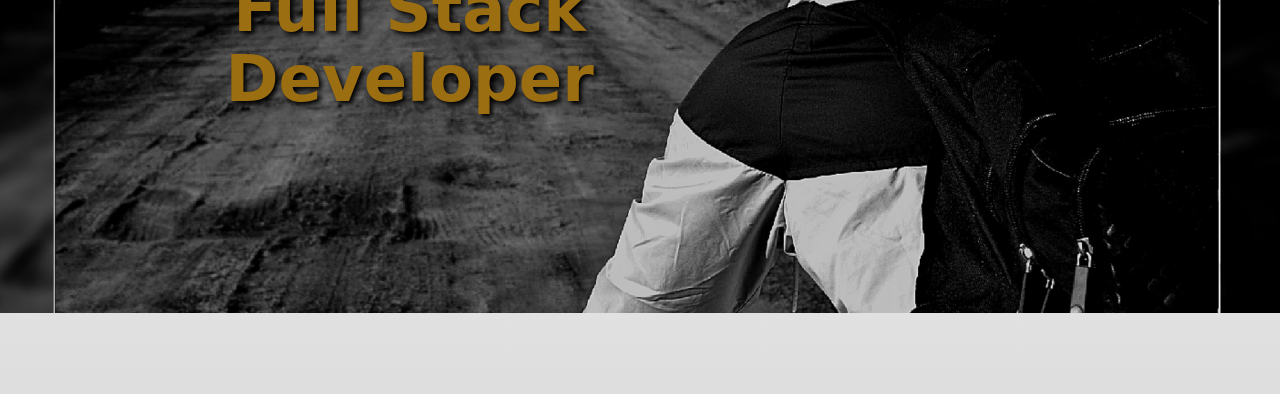
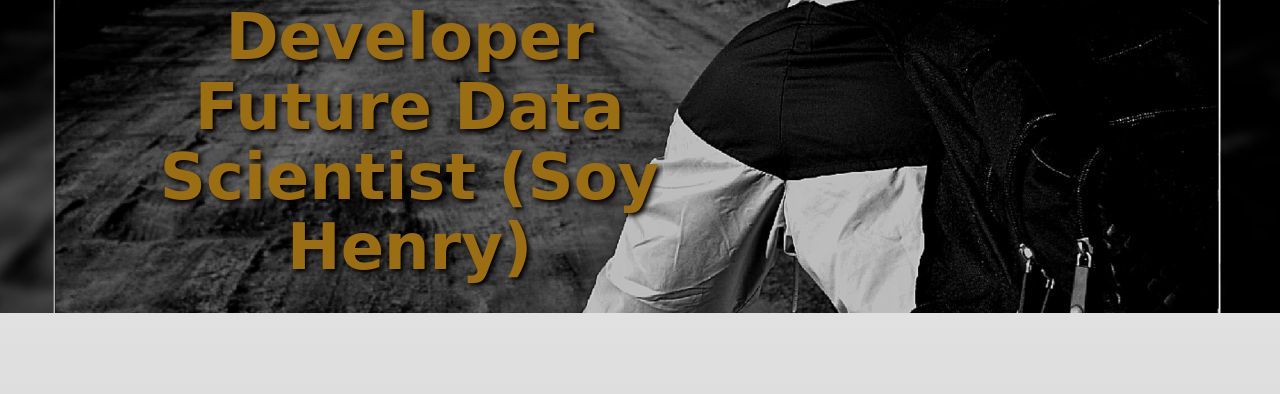
Before and after one commit to SebitaElGordito/portfolio-web-Sebastian-Vazquez, a plain HTML site: page index.html in a window 1280 px wide. Shown: the part 406-800 px from the top of the page. Drawn offline with Linux system fonts and the light colour scheme; a script that the page names is missing; a web font is replaced by a local one.

Commit message:
limpiando carpeta

```diff
--- a/index.html
+++ b/index.html
@@ -76,6 +76,7 @@
         <h1 class="presentacion">Hello, i am</h1>
         <h2 class="nombre">Sebastián Alberto Vazquez</h2>
         <h3 class="carrera"><em>Full Stack Developer</em></h3>
+        <h3 class="carrera"><em>Future Data Scientist (Soy Henry)</em></h3>
     </div>
 
     <main>
```
Also changed, not shown: android-chrome-192x192.png (deleted), android-chrome-512x512.png (deleted), apple-touch-icon.png (deleted), favicon-16x16.png (deleted), favicon-32x32.png (deleted), site.webmanifest (deleted).
